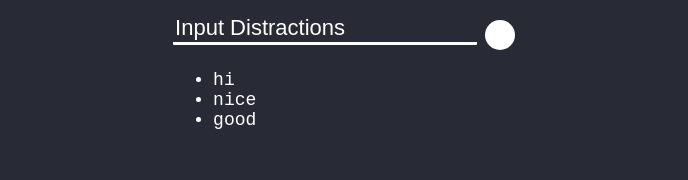
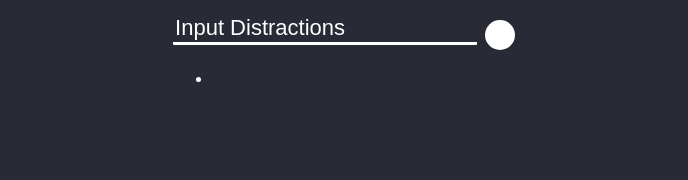
Before and after one commit to p4ckysm4cky/pomodoro_timer, a website with bundled scripts: page index.html in a window 1280 px wide. Both pictures are taken after a click on the button 795 px from the left and 631 px from the top of the page. Shown: the part 596-776 px from the top of the page, without its empty margins (296-984 px from the left). Built offline with nearby package versions, Linux system fonts and the light colour scheme.

Commit message:
Added events to searchbox and submit button to add distraction

```diff
--- a/src/task.ts
+++ b/src/task.ts
@@ -1,4 +1,8 @@
 function makeDistract(distraction: string) {
+    /**
+     * Creates a 'li' element using the string passed in
+     * and includes an event to remove upon clicked
+     */
     let newLi = document.createElement("li");
     newLi.innerHTML = distraction;
     newLi.addEventListener("click", () => {
@@ -7,11 +11,33 @@ function makeDistract(distraction: string) {
     return newLi;
 }
 
+function watchInput() {
+    /**
+     * Add an event to the input box and button, so that when the
+     * user inputs a new distraction it creates a new item in the
+     * distraction list
+     */
+    const addToList = () => {
+        const distractionList = document.getElementById("distractionContainer");
+        // HTMLInputElement is used to cast the element so it is typesafe
+        const searchBox = <HTMLInputElement>(
+            document.getElementById("distractionInput")
+        );
+        let distractionStr: string = searchBox.value;
+        searchBox.value = "";
+        distractionList.appendChild(makeDistract(distractionStr));
+    };
+
+    const submitBtn = document.getElementById("inputBtn");
+    submitBtn.addEventListener("click", addToList);
+    const searchBox = document.getElementById("distractionInput");
+    searchBox.addEventListener("keyup", (event) => {
+        if ("Enter" === event.key) addToList();
+    });
+}
+
 function main() {
-    const distractionList = document.getElementById("distractionContainer");
-    distractionList.appendChild(makeDistract("hi"));
-    distractionList.appendChild(makeDistract("nice"));
-    distractionList.appendChild(makeDistract("good"));
+    watchInput();
 }
 
 main();
--- a/styles.css
+++ b/styles.css
@@ -130,6 +130,7 @@ input:focus {
 
 #distractionContainer li {
     font-size: 18px;
+    user-select: none;
 }
 
 #distractionContainer li:hover {
@@ -166,5 +167,5 @@ input:focus {
 }
 
 #inputBtn:hover {
-    cursor: pointer
+    cursor: pointer;
 }
```
Also changed, not shown: readme.md.
